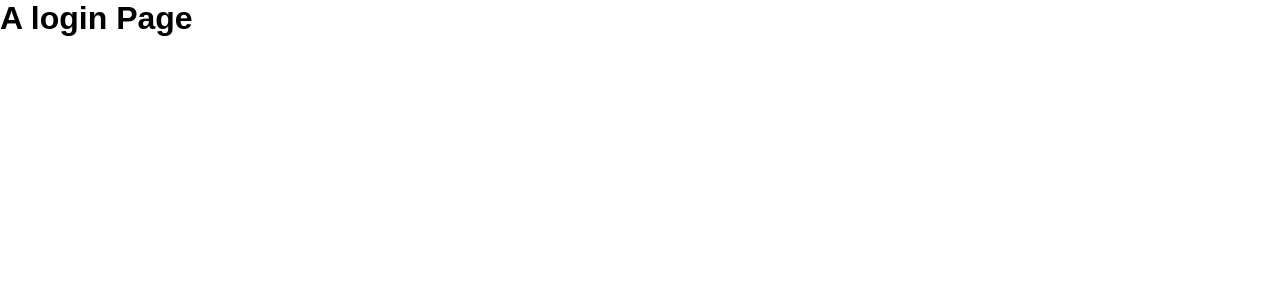
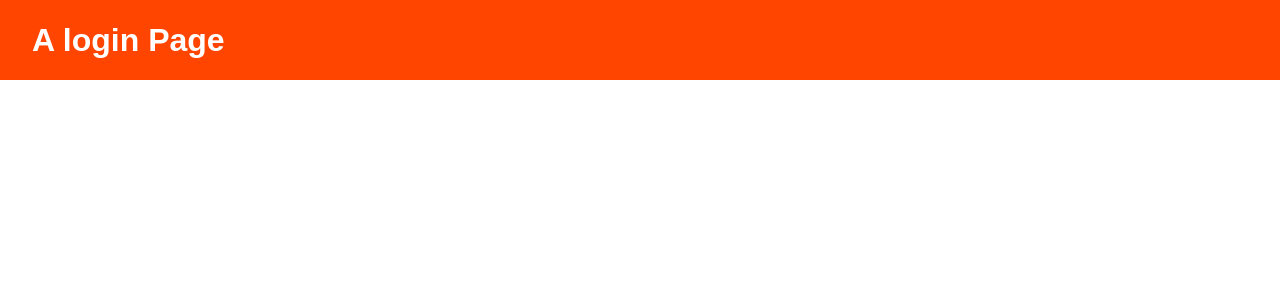
Before and after one commit to MwauStephen/React-Logg-In, a React (Create React App) app: page / in a window 1280 px wide. Shown: the top 300 px of the page. Built offline with nearby package versions, Linux system fonts and the light colour scheme.

Commit message:
added the class name styles on the header component

```diff
--- a/src/Components/MainHeader/MainHeader.js
+++ b/src/Components/MainHeader/MainHeader.js
@@ -3,7 +3,7 @@ import styles from "./MainHeader.module.css";
 
 const MainHeader = () => {
   return (
-    <header>
+    <header className={styles["main-header"]}>
       <h1>A login Page</h1>
     </header>
   );
```
